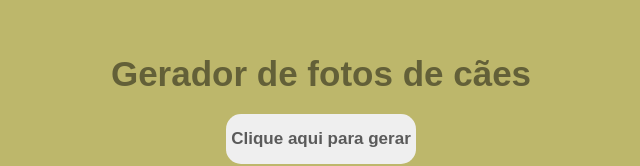
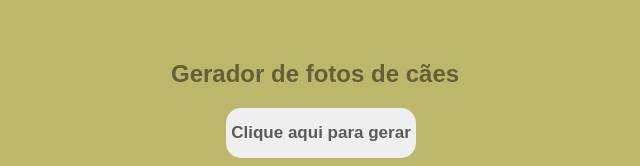
Before and after one commit to Matheushenrique02/projeto-caes, a plain HTML site: page index.html in a window 1280 px wide. Shown: the part 104-270 px from the top of the page, without its empty margins (319-959 px from the left). Drawn offline with Linux system fonts and the light colour scheme.

Commit message:
Update style.css

```diff
--- a/style.css
+++ b/style.css
@@ -16,7 +16,8 @@ body{
 
 #texto{
     color: rgba(0, 0, 0, 0.473);
-    font-size: 35px;
+    font-size: 24px;
+    width: 300px;
     font-weight: bold;
     margin-bottom: 20px;
 }
```
